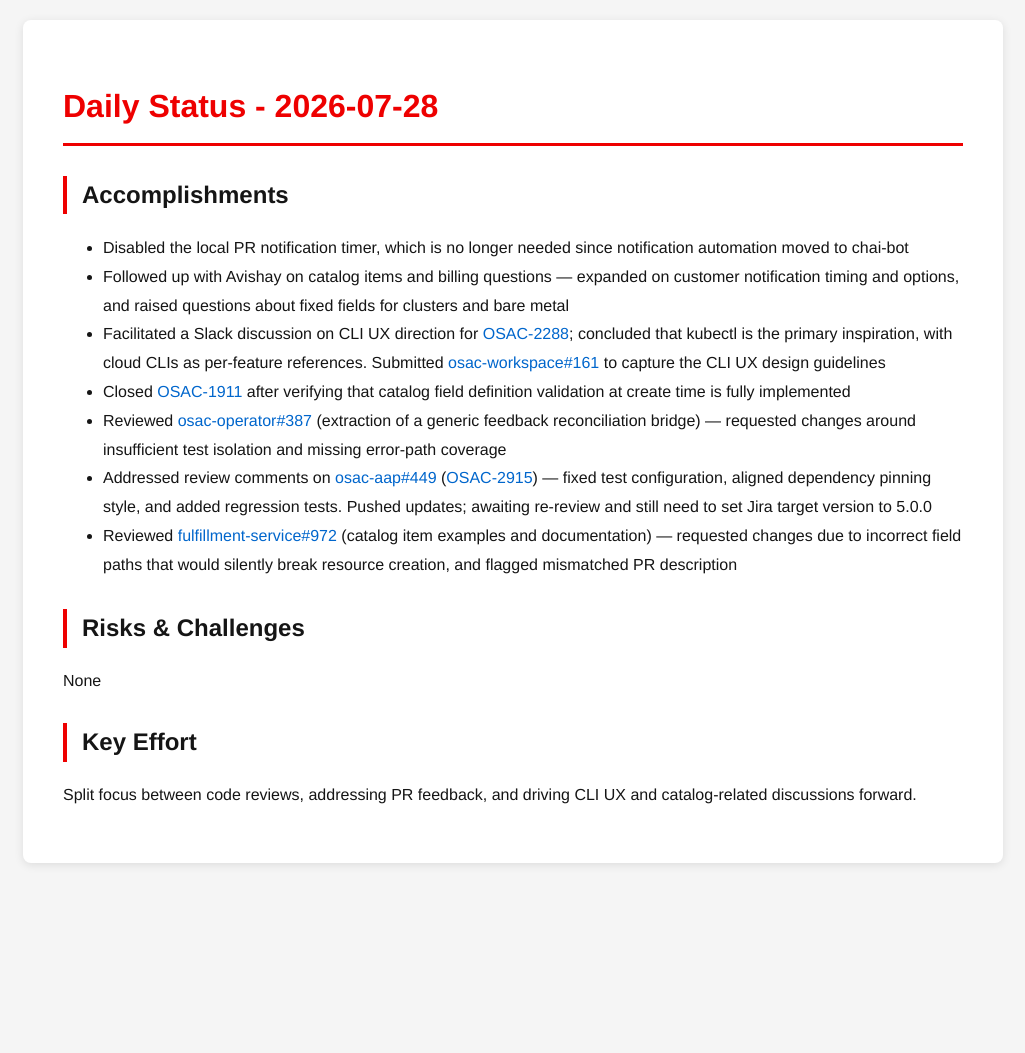
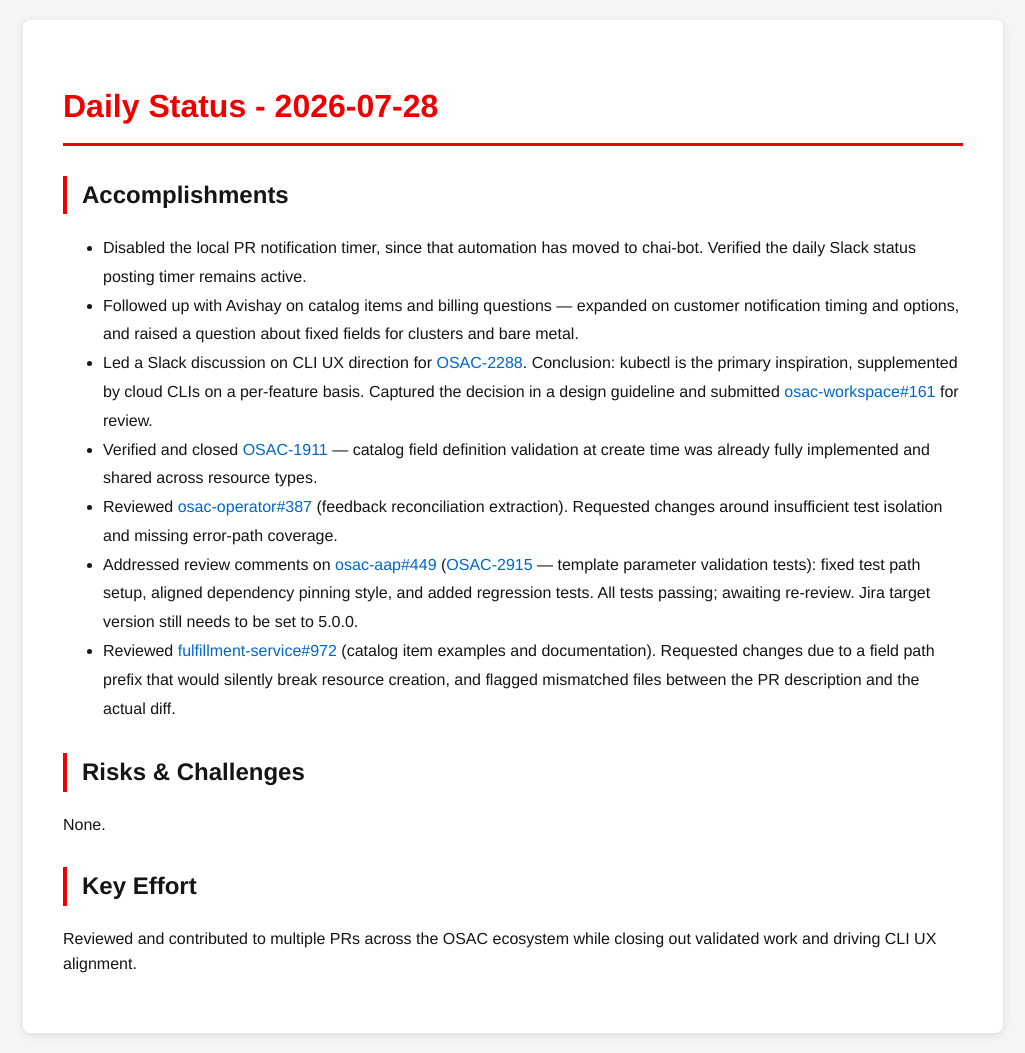
Before and after one commit to tzvatot/daily-status, a Jekyll site: the page built from 2026-07-28.md, in a window 1280 px wide. Shown: the whole page, without its empty margins (127-1152 px from the left). Built offline with Jekyll 4.4.1, drawn with Linux system fonts in a browser that asks for light colours; before the commit the page ends 900 px from its top, so only the background shows below that.

Commit message:
Daily status update - 2026-07-28

```diff
--- a/2026-07-28.md
+++ b/2026-07-28.md
@@ -7,16 +7,16 @@ date: 2026-07-28
 # Daily Status - 2026-07-28
 
 ## Accomplishments
-- Disabled the local PR notification timer, which is no longer needed since notification automation moved to chai-bot
-- Followed up with Avishay on catalog items and billing questions — expanded on customer notification timing and options, and raised questions about fixed fields for clusters and bare metal
-- Facilitated a Slack discussion on CLI UX direction for [OSAC-2288](https://redhat.atlassian.net/browse/OSAC-2288); concluded that kubectl is the primary inspiration, with cloud CLIs as per-feature references. Submitted [osac-workspace#161](https://github.com/osac-project/osac-workspace/pull/161) to capture the CLI UX design guidelines
-- Closed [OSAC-1911](https://redhat.atlassian.net/browse/OSAC-1911) after verifying that catalog field definition validation at create time is fully implemented
-- Reviewed [osac-operator#387](https://github.com/osac-project/osac-operator/pull/387) (extraction of a generic feedback reconciliation bridge) — requested changes around insufficient test isolation and missing error-path coverage
-- Addressed review comments on [osac-aap#449](https://github.com/osac-project/osac-aap/pull/449) ([OSAC-2915](https://redhat.atlassian.net/browse/OSAC-2915)) — fixed test configuration, aligned dependency pinning style, and added regression tests. Pushed updates; awaiting re-review and still need to set Jira target version to 5.0.0
-- Reviewed [fulfillment-service#972](https://github.com/osac-project/fulfillment-service/pull/972) (catalog item examples and documentation) — requested changes due to incorrect field paths that would silently break resource creation, and flagged mismatched PR description
+- Disabled the local PR notification timer, since that automation has moved to chai-bot. Verified the daily Slack status posting timer remains active.
+- Followed up with Avishay on catalog items and billing questions — expanded on customer notification timing and options, and raised a question about fixed fields for clusters and bare metal.
+- Led a Slack discussion on CLI UX direction for [OSAC-2288](https://redhat.atlassian.net/browse/OSAC-2288). Conclusion: kubectl is the primary inspiration, supplemented by cloud CLIs on a per-feature basis. Captured the decision in a design guideline and submitted [osac-workspace#161](https://github.com/osac-project/osac-workspace/pull/161) for review.
+- Verified and closed [OSAC-1911](https://redhat.atlassian.net/browse/OSAC-1911) — catalog field definition validation at create time was already fully implemented and shared across resource types.
+- Reviewed [osac-operator#387](https://github.com/osac-project/osac-operator/pull/387) (feedback reconciliation extraction). Requested changes around insufficient test isolation and missing error-path coverage.
+- Addressed review comments on [osac-aap#449](https://github.com/osac-project/osac-aap/pull/449) ([OSAC-2915](https://redhat.atlassian.net/browse/OSAC-2915) — template parameter validation tests): fixed test path setup, aligned dependency pinning style, and added regression tests. All tests passing; awaiting re-review. Jira target version still needs to be set to 5.0.0.
+- Reviewed [fulfillment-service#972](https://github.com/osac-project/fulfillment-service/pull/972) (catalog item examples and documentation). Requested changes due to a field path prefix that would silently break resource creation, and flagged mismatched files between the PR description and the actual diff.
 
 ## Risks & Challenges
-None
+None.
 
 ## Key Effort
-Split focus between code reviews, addressing PR feedback, and driving CLI UX and catalog-related discussions forward.
+Reviewed and contributed to multiple PRs across the OSAC ecosystem while closing out validated work and driving CLI UX alignment.
```
